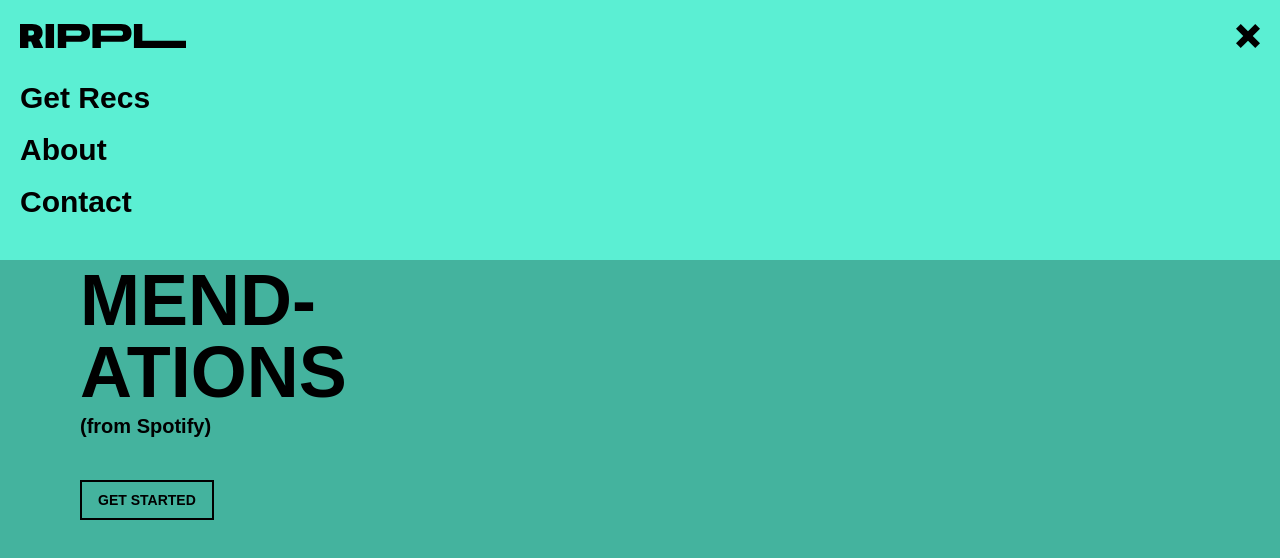
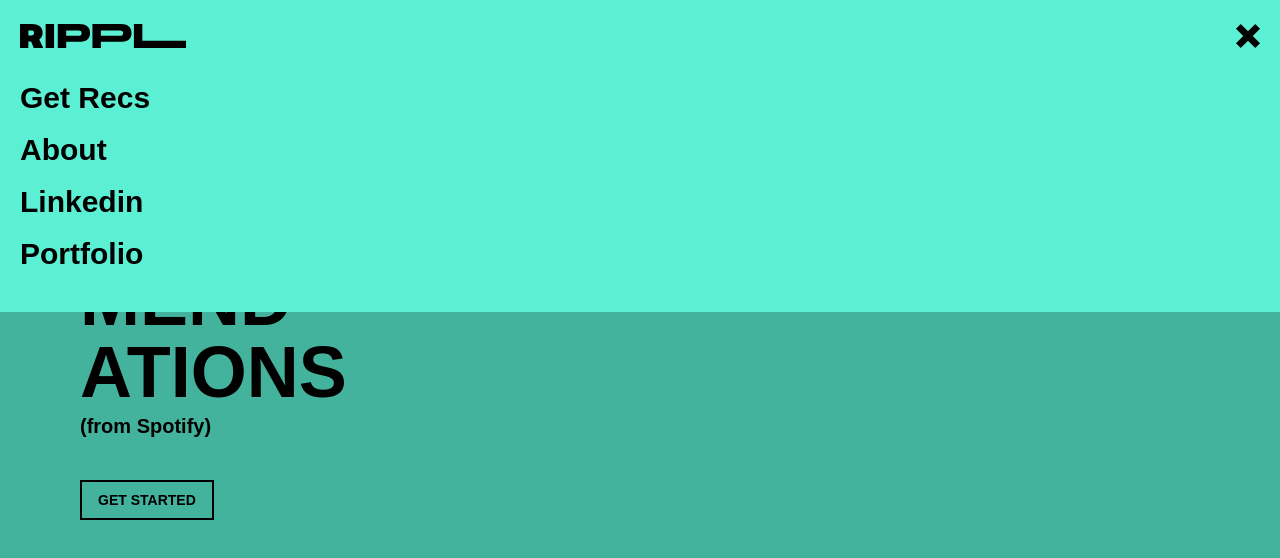
Before and after one commit to lschmidtfellner/Rippl_frontend, a React (Create React App) app: page / in a window 1280 px wide. Both pictures are taken after a click on the picture 1239 px from the left and 36 px from the top of the page. Shown: the top 558 px of the page. Built offline with nearby package versions, Linux system fonts and the light colour scheme; a web font is replaced by a local one.

Commit message:
prepping for netlify deployment

```diff
--- a/src/App.js
+++ b/src/App.js
@@ -1,4 +1,3 @@
-import logo from './logo.svg'
 import './App.css'
 
 //components
--- a/src/components/Footer.js
+++ /dev/null
@@ -1,11 +0,0 @@
-import React from 'react'
-
-function Footer() {
-  return (
-    <div>
-
-    </div>
-  )
-}
-
-export default Footer
--- a/src/components/Nav.js
+++ b/src/components/Nav.js
@@ -1,14 +1,14 @@
-import React, { useEffect } from 'react';
-import ripplLogo from '../assets/rippl_logo.svg';
-import hamburger from '../assets/rippl_hamburger.svg';
-import closeBtn from '../assets/rippl_close_btn.svg';
-import { useNavigate } from 'react-router-dom';
+import React, { useEffect } from 'react'
+import ripplLogo from '../assets/rippl_logo.svg'
+import hamburger from '../assets/rippl_hamburger.svg'
+import closeBtn from '../assets/rippl_close_btn.svg'
+import { useNavigate } from 'react-router-dom'
 
 function Nav({ isMenuOpen, setIsMenuOpen, bgColor }) {
-  const navigate = useNavigate();
+  const navigate = useNavigate()
 
   function menuToggle() {
-    setIsMenuOpen((prev) => !prev);
+    setIsMenuOpen((prev) => !prev)
   }
 
   useEffect(() => {
@@ -18,11 +18,14 @@ function Nav({ isMenuOpen, setIsMenuOpen, bgColor }) {
     } else {
       // Do something else if the menu is closed
     }
-  }, [isMenuOpen]);
+  }, [isMenuOpen])
 
   return (
     <div>
-      <div style={{ backgroundColor: bgColor }} className="nav-div fixed top-0 left-0 w-full z-50 py-6 px-5">
+      <div
+        style={{ backgroundColor: bgColor }}
+        className="nav-div fixed top-0 left-0 w-full z-50 py-6 px-5"
+      >
         <div className="flex justify-between w-full">
           <img
             onClick={() => navigate('/')}
@@ -30,23 +33,65 @@ function Nav({ isMenuOpen, setIsMenuOpen, bgColor }) {
             alt="Rippl logo"
             className="h-6"
           ></img>
-          <img onClick={menuToggle} src={isMenuOpen ? closeBtn : hamburger} className="h-6"></img>
+          <img
+            onClick={menuToggle}
+            alt="menu"
+            src={isMenuOpen ? closeBtn : hamburger}
+            className="h-6"
+          ></img>
         </div>
 
         {isMenuOpen && (
           <ul className="font-semi text-3xl mt-8">
-            <li className="mb-4">Get Recs</li>
-            <li className="mb-4">About</li>
-            <li className="mb-4">Contact</li>
+            <li
+              onClick={() => {
+                navigate('/input')
+                menuToggle()
+              }}
+              className="mb-4"
+            >
+              Get Recs
+            </li>
+
+            <li className="mb-4">
+              <a
+                href="https://github.com/lschmidtfellner/Rippl_frontend"
+                target="_blank"
+                rel="noopener noreferrer"
+              >
+                About
+              </a>
+            </li>
+            <li className="mb-4">
+              <a
+                href="https://www.linkedin.com/in/lsfdesign/"
+                target="_blank"
+                rel="noopener noreferrer"
+              >
+                Linkedin
+              </a>
+            </li>
+            <li className="mb-4">
+              <a
+                href="https://www.lsfdesign.co"
+                target="_blank"
+                rel="noopener noreferrer"
+              >
+                Portfolio
+              </a>
+            </li>
           </ul>
         )}
       </div>
 
       {isMenuOpen && (
-        <div className='nav-overlay fixed top-0 left-0 w-full h-full bg-black opacity-25 z-40' onClick={menuToggle}></div>
+        <div
+          className="nav-overlay fixed top-0 left-0 w-full h-full bg-black opacity-25 z-40"
+          onClick={menuToggle}
+        ></div>
       )}
     </div>
   )
 }
 
-export default Nav;
+export default Nav
--- a/src/pages/Input.js
+++ b/src/pages/Input.js
@@ -79,7 +79,7 @@ function Input({ recommendations, setRecommendations }) {
       Swal.fire({
         icon: 'error',
         title: 'ERROR',
-        text: 'There was a problem fetching recommendations. Please ensure that there are no typos, and at least one artist/song pairing is entered.',
+        text: 'There was a problem fetching recommendations. Please ensure that there are no typos, and fill out at least the first song/artist form.',
       });
     }
   }
@@ -125,7 +125,7 @@ function Input({ recommendations, setRecommendations }) {
       )}
       {songCount < 3 && (
         <button className="w-8 mt-2" onClick={addSong}>
-          <img src={addBtn} />
+          <img alt='add song' src={addBtn} />
         </button>
       )}
       <div style={{opacity: 0}} className="slidecontainer mb-8">
--- a/src/pages/Landing.js
+++ b/src/pages/Landing.js
@@ -1,10 +1,11 @@
 import React, { useEffect, useRef } from 'react'
-import { Link, useNavigate } from 'react-router-dom'
+import { useNavigate } from 'react-router-dom'
 import { gsap } from 'gsap'
 
 function Landing() {
   const loadRef = useRef(null)
   const landingRef = useRef(null)
+  const buttonRef = useRef(null)
   const navigate = useNavigate()
 
   async function toInput() {
@@ -26,6 +27,16 @@ function Landing() {
     )
   }, [])
 
+  useEffect(() => {
+        const button = buttonRef.current
+
+    gsap.fromTo(
+      button,
+      { opacity: 0},
+      { opacity: 1, duration: 0.6, delay: 1.5, ease: 'power1.out' }
+    )
+  }, [])
+
   return (
     <div ref={landingRef} className="landing pt-28">
       <div
@@ -42,7 +53,9 @@ function Landing() {
         >
           (from Spotify)
         </h3>
+      </div>
       <button
+        ref={buttonRef}
         style={{ opacity: 0 }}
         onClick={toInput}
         className="font-proxima-nova font-bold get-started border-2 border-black px-4 py-2 mt-10 text-sm"
@@ -50,7 +63,6 @@ function Landing() {
         GET STARTED
       </button>
     </div>
-    </div>
   )
 }
 
--- a/src/pages/Results.js
+++ b/src/pages/Results.js
@@ -42,7 +42,7 @@ function Results({ recommendations, setRecommendations }) {
           }`}
           key={item.spotify_id}
         >
-          <img src={item.artURL} className="h-20 mr-6" />
+          <img src={item.artURL} alt={item.artist} className="h-20 mr-6" />
           <div className="song-info text-lg whitespace-nowrap overflow-hidden truncate w-80">
             {item.title.length > 18 ? (
               <Marquee velocity={12} repeat={2}>
@@ -64,7 +64,7 @@ function Results({ recommendations, setRecommendations }) {
               ref={(element) => (playerRefs.current[index] = element)}
               className="ml-4"
               src={item.previewURL}
-              volume={1}
+              volume={0.6}
               onPlay={() => handlePlay(index)}
               onPause={() =>
                 currentPlayingIndex === index && setCurrentPlayingIndex(null)
```
Also changed, not shown: src/assets/rippl_github.svg (added), src/assets/rippl_linkedin.svg (added). Lines whose indentation alone changed are shown as unchanged.
